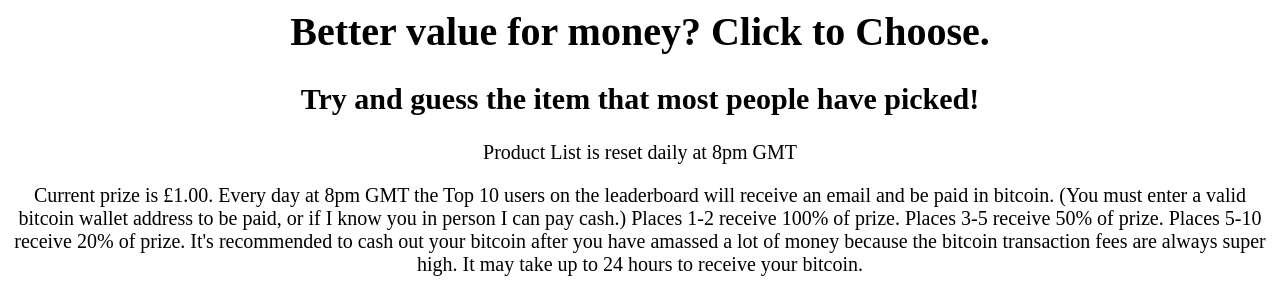
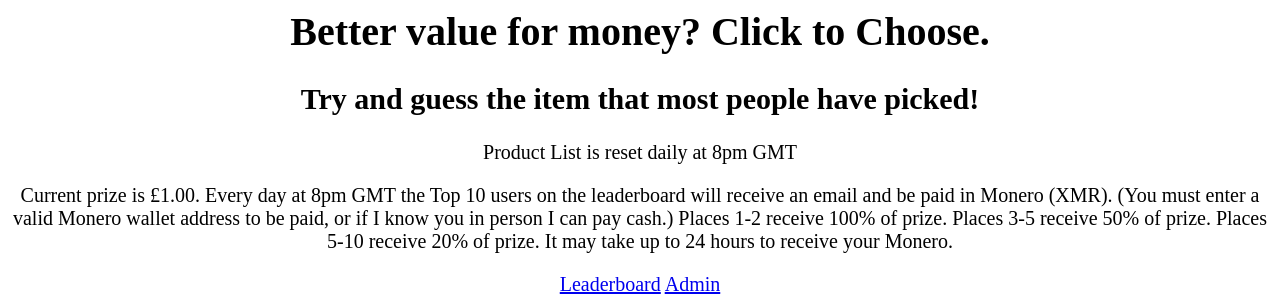
Before and after one commit to rlmsinclair/VoteForProduct, a Flask app: template templates/index.html in a window 1280 px wide. Shown: the top 297 px of the page. Run offline with Flask 3, Linux system fonts and the light colour scheme; the template is opened without the code that fills it, so the values that code supplies are empty; parts of the project's set-up code (start-up, migrations or seed data) failed here and were passed over; some libraries are stand-ins or nearby versions.

Commit message:
Add files via upload

```diff
--- a/templates/index.html
+++ b/templates/index.html
@@ -18,11 +18,10 @@
     <p>Product List is reset daily at 8pm GMT</p>
     <p>
         Current prize is £1.00. Every day at 8pm GMT
-        the Top 10 users on the leaderboard will receive an email and be paid in bitcoin.
-        (You must enter a valid bitcoin wallet address to be paid, or if I know you in person I can pay cash.)
+        the Top 10 users on the leaderboard will receive an email and be paid in Monero (XMR).
+        (You must enter a valid Monero wallet address to be paid, or if I know you in person I can pay cash.)
         Places 1-2 receive 100% of prize. Places 3-5 receive 50% of prize. Places 5-10 receive 20% of prize.
-        It's recommended to cash out your bitcoin after you have amassed a lot of money because
-        the bitcoin transaction fees are always super high. It may take up to 24 hours to receive your bitcoin.
+        It may take up to 24 hours to receive your Monero.
     </p>
     <a href = "/leaderboard">Leaderboard</a>
     <a href = "/admin">Admin</a>
--- a/templates/register.html
+++ b/templates/register.html
@@ -289,7 +289,7 @@
           </ul>
         {% endif %}
         <br>
-        <label for="wallet_address">Bitcoin Wallet Address:</label>
+        <label for="wallet_address">Monero Wallet Address:</label>
         {{ form.wallet_address }}
         {% if form.wallet_address.errors %}
           <ul class="errors">
```
